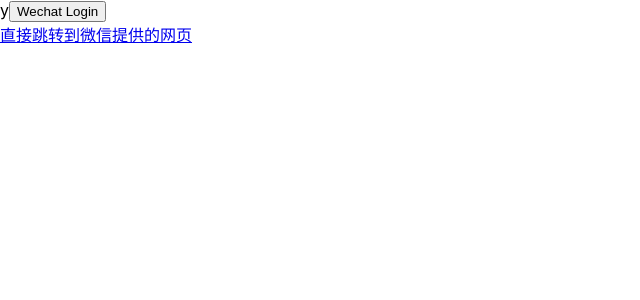
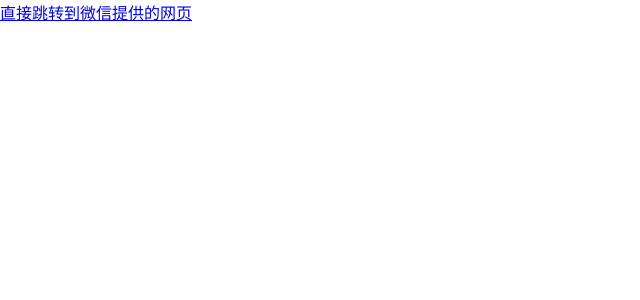
Before and after one commit to cocotao/MiniLibrary, a React (Create React App) app in the folder ui/: page / in a window 1280 px wide. Shown: the top 300 px of the page, without its empty margins (0-640 px from the left). Built offline with nearby package versions, Linux system fonts and the light colour scheme.

Commit message:
change url to remote

```diff
--- a/ui/src/pages/Login.js
+++ b/ui/src/pages/Login.js
@@ -8,24 +8,10 @@
         loginInfo : ""
     }
 
-    onLogin = (e) => {
-        var redirectPage = '/WeChatAuthorization';
-        var return_uri = 'http%3A%2F%2F127.0.0.1%2F' + redirectPage;
-        var AppID = 'wx88094ad370bf30a8';
-        var scope = 'snsapi_userinfo';
-        var wechatPath = 'https://open.weixin.qq.com/connect/oauth2/authorize'
-          + '?appid=' + AppID
-          + '&redirect_uri=' + return_uri
-          + '&response_type=code'
-          + '&scope=' + scope
-          + '&state=STATE#wechat_redirect';
-
-        window.location.href = wechatPath;
-    }
-
     render() {
       var redirectPage = 'WeChatAuthorization';
-        var return_uri = 'http%3A%2F%2F127.0.0.1%2F' + redirectPage;
+        // var return_uri = 'http%3A%2F%2F127.0.0.1%2F' + redirectPage;
+        var return_uri = 'http%3A%2F%2F148.70.236.60%2F' + redirectPage;
         var AppID = 'wx88094ad370bf30a8';
         var scope = 'snsapi_userinfo';
         var wechatPath = 'https://open.weixin.qq.com/connect/oauth2/authorize'
@@ -36,8 +22,8 @@
           + '&state=STATE#wechat_redirect';
 
         return (
-            <div >y
-               <button onClick={() => this.onLogin()}>Wechat Login</button>
+            <div >
+
                 <div> {this.state.loginInfo} </div>
 
                 <a href = {wechatPath}>直接跳转到微信提供的网页</a>
```
